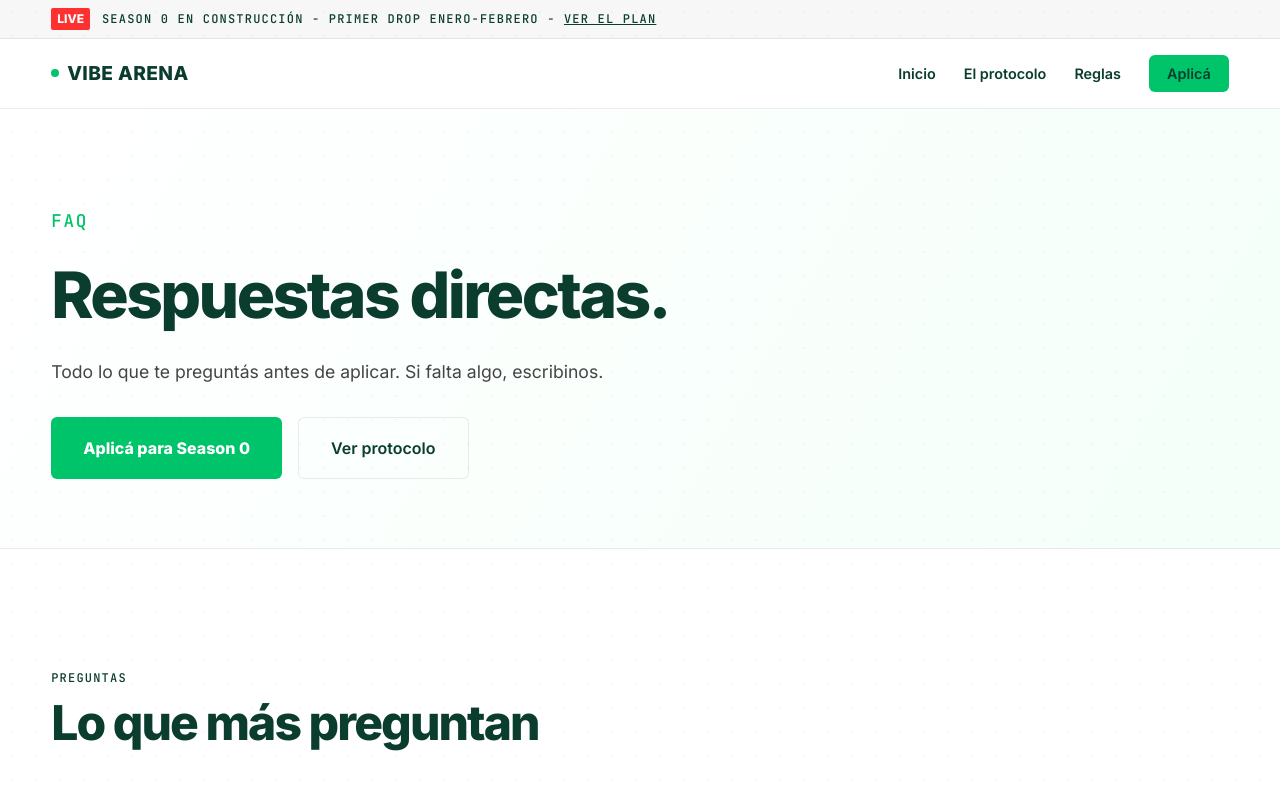
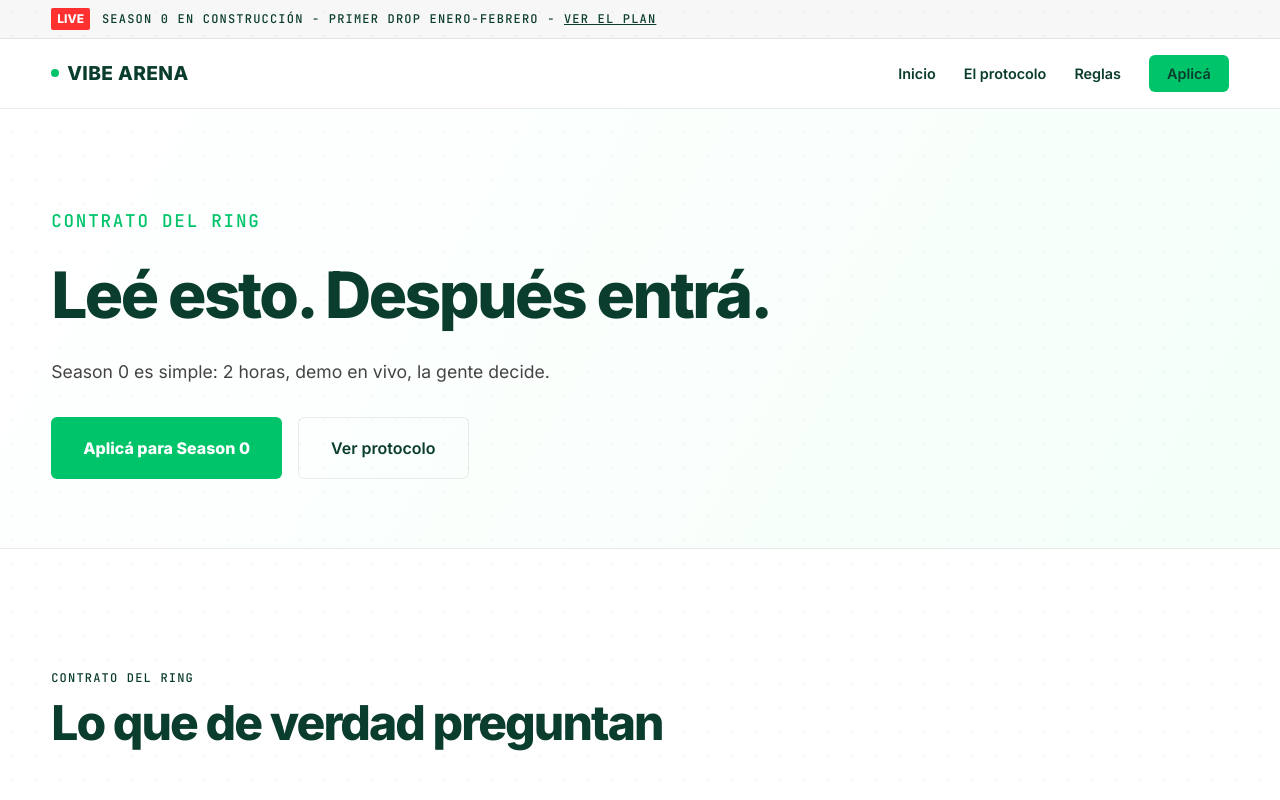
Before and after one commit to Oruga420/vibe_arena, a Next.js app: page /faq in a window 1280 px wide. Shown: the top 800 px of the page. Built offline with nearby package versions, Linux system fonts and the light colour scheme.

Commit message:
Refresh FAQ with ring contract copy

```diff
--- a/app/faq/page.js
+++ b/app/faq/page.js
@@ -33,6 +33,7 @@ export default function FaqPage() {
                     <h2>{t("faq.list.title")}</h2>
                 </div>
                 <FaqAccordion />
+                <p className="faq-footer">{t("faq.list.footer")}</p>
             </section>
         </main>
     );
--- a/app/globals.css
+++ b/app/globals.css
@@ -720,6 +720,12 @@ nav {
     padding: 0 24px 20px;
 }
 
+.faq-footer {
+    margin-top: 24px;
+    color: var(--text-muted);
+    font-weight: 600;
+}
+
 /* Forms */
 .form-grid {
     display: grid;
--- a/components/LanguageProvider.jsx
+++ b/components/LanguageProvider.jsx
@@ -458,41 +458,50 @@ const translations = {
         },
         faq: {
             hero: {
-                tag: "FAQ",
-                title: "Respuestas directas.",
-                body: "Todo lo que te pregunt\u00e1s antes de aplicar. Si falta algo, escribinos.",
+                tag: "CONTRATO DEL RING",
+                title: "Le\u00e9 esto. Despu\u00e9s entr\u00e1.",
+                body: "Season 0 es simple: 2 horas, demo en vivo, la gente decide.",
                 primary: "Aplic\u00e1 para Season 0",
                 secondary: "Ver protocolo"
             },
             list: {
-                label: "Preguntas",
-                title: "Lo que m\u00e1s preguntan",
+                label: "CONTRATO DEL RING",
+                title: "Lo que de verdad preguntan",
                 items: [
                     {
-                        question: "\u00bfPuedo usar IA y templates?",
-                        answer: "S\u00ed. La IA est\u00e1 permitida y recomendada. Queremos velocidad real, no purismo."
+                        question: "\u00bfC\u00f3mo gano?",
+                        answer: "Con votos en vivo. Sin jueces. La gente decide."
                     },
                     {
-                        question: "\u00bfQu\u00e9 pasa si la demo no carga?",
-                        answer: "Sin demo online no hay puntaje. La URL debe estar viva al momento de la revisi\u00f3n."
+                        question: "\u00bfCu\u00e1ndo se puede votar?",
+                        answer: "Solo durante demos. El voto abre en vivo y se cierra r\u00e1pido."
                     },
                     {
-                        question: "\u00bfSe puede competir en equipo?",
-                        answer: "Season 0 es individual. Queremos medir velocidad de shipping persona a persona."
+                        question: "\u00bfPuedo usar IA y templates?",
+                        answer: "S\u00ed. Us\u00e1 todo. IA, templates, librer\u00edas. La velocidad manda. Cont\u00e1 qu\u00e9 usaste."
                     },
                     {
-                        question: "\u00bfCu\u00e1l es el stack permitido?",
-                        answer: "Stack libre. Eleg\u00ed lo que puedas construir en 2 horas sin perder foco."
+                        question: "\u00bfPuedo traer una app ya hecha?",
+                        answer: "No. Boilerplates s\u00ed. Productos terminados no."
                     },
                     {
-                        question: "\u00bfHay premio monetario?",
-                        answer: "El drop incluye visibilidad, acceso directo a la comunidad y rewards definidos por sponsors locales."
+                        question: "\u00bfQu\u00e9 tengo que entregar?",
+                        answer: "URL viva + repo + README + demo de 2 minutos. Si la URL no carga, no existe."
                     },
                     {
-                        question: "\u00bfC\u00f3mo me entero del prompt?",
-                        answer: "El prompt se revela en el kickoff del drop. Te llega por mail y en la sala en vivo."
+                        question: "\u00bfC\u00f3mo sale el Top 5?",
+                        answer: "Voto en dos pasos. Voto 1 elige Top 5, hacen demo de nuevo, Voto 2 elige ganador."
+                    },
+                    {
+                        question: "\u00bfSolo o equipos?",
+                        answer: "Season 0 es individual. Medimos velocidad de shipping personal."
+                    },
+                    {
+                        question: "\u00bfAlguna trampa?",
+                        answer: "No manipules votos. Si detectamos fraude, qued\u00e1s afuera. Sin drama."
                     }
-                ]
+                ],
+                footer: "Si est\u00e1s de acuerdo, aplic\u00e1. Si no, mir\u00e1 desde la tribuna."
             }
         },
         apply: {
@@ -1025,41 +1034,50 @@ const translations = {
         },
         faq: {
             hero: {
-                tag: "FAQ",
-                title: "Straight answers.",
-                body: "Everything you want to know before applying. If something is missing, reach out.",
+                tag: "RING CONTRACT",
+                title: "Read this. Then enter.",
+                body: "Season 0 is simple: 2 hours, demo live, the crowd decides.",
                 primary: "Apply for Season 0",
                 secondary: "See protocol"
             },
             list: {
-                label: "Questions",
-                title: "Most asked",
+                label: "RING CONTRACT",
+                title: "The stuff people actually ask",
                 items: [
                     {
-                        question: "Can I use AI and templates?",
-                        answer: "Yes. AI is allowed and recommended. We want real speed, not purity."
+                        question: "How do I win?",
+                        answer: "By live votes. No judges. The crowd decides."
                     },
                     {
-                        question: "What if the demo does not load?",
-                        answer: "No live demo means no score. The URL must be up during review."
+                        question: "When can people vote?",
+                        answer: "Only during demos. Voting opens live and closes fast."
                     },
                     {
-                        question: "Can I compete as a team?",
-                        answer: "Season 0 is solo. We want to measure individual shipping speed."
+                        question: "Can I use AI and templates?",
+                        answer: "Yes. Use everything. AI, templates, libraries. Speed wins. Disclose what you used."
                     },
                     {
-                        question: "What stack is allowed?",
-                        answer: "Any stack. Choose what you can ship in 2 hours without losing focus."
+                        question: "Can I bring a pre-built app?",
+                        answer: "No. Boilerplates are fine. Finished products are not."
                     },
                     {
-                        question: "Is there a cash prize?",
-                        answer: "The drop includes visibility, direct community access, and rewards from local sponsors."
+                        question: "What must I submit?",
+                        answer: "Working URL + repo + README + 2-minute demo. If the URL does not load, it does not exist."
                     },
                     {
-                        question: "How do I get the prompt?",
-                        answer: "The prompt is revealed at kickoff. You get it by email and in the live room."
+                        question: "How does Top 5 happen?",
+                        answer: "Two-step vote. Vote 1 picks Top 5, Top 5 demo again, Vote 2 picks the winner."
+                    },
+                    {
+                        question: "Solo or teams?",
+                        answer: "Season 0 is solo. We measure individual shipping speed."
+                    },
+                    {
+                        question: "Any gotchas?",
+                        answer: "Do not manipulate votes. If we detect fraud, you are out. No drama."
                     }
-                ]
+                ],
+                footer: "If you agree, apply. If not, watch from the stands."
             }
         },
         apply: {
```
